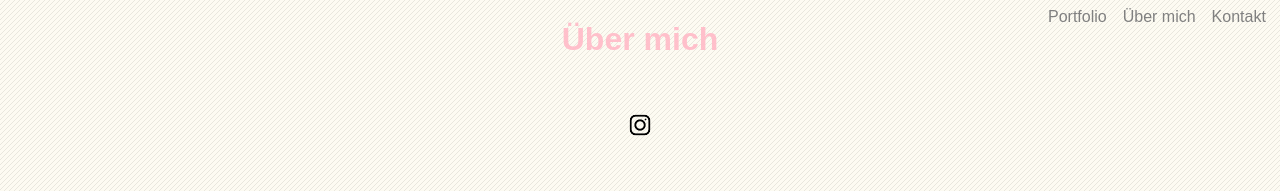
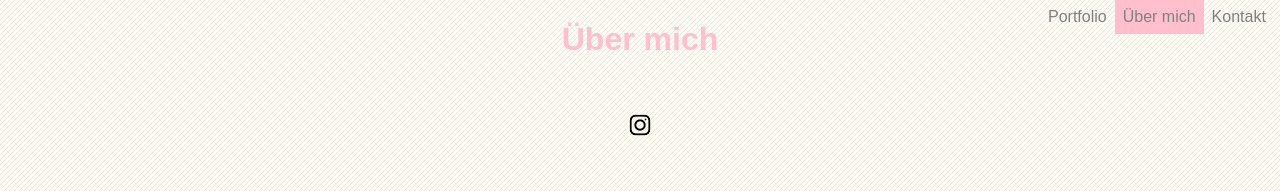
Before and after one commit to ninafranczewski/GIS-SoSe-2021, a plain HTML site: page Praktikumsaufgaben/Aufgabe1.3/Uebermich.html in a window 1280 px wide. Shown: the top 191 px of the page. Drawn offline with Linux system fonts and the light colour scheme.

Commit message:
navigation

```diff
--- a/Praktikumsaufgaben/Aufgabe1.3/Uebermich.html
+++ b/Praktikumsaufgaben/Aufgabe1.3/Uebermich.html
@@ -8,7 +8,7 @@
 <link rel="stylesheet" href="style.css">
 </head>
 
-<body id="seite2">
+<body>
 
 <header>
 
@@ -16,7 +16,7 @@
 
 <div id="navigation">
     <a href="Portfolio.html">Portfolio</a>
-    <a href="Uebermich.html">Über mich</a>
+    <a class="active" href="Uebermich.html">Über mich</a>
     <a href="Kontakt.html">Kontakt</a>
 </div>
 <div class="imageHold">
--- a/Praktikumsaufgaben/Aufgabe1.3/style.css
+++ b/Praktikumsaufgaben/Aufgabe1.3/style.css
@@ -61,3 +61,7 @@ input {
 #h5 {
     color: pink;
 }
+.active {
+    background-color: pink;
+    color: white;
+}
```
Also changed, not shown: Praktikumsaufgaben/Aufgabe1.3/Kontakt.html (+2 -2 lines), Praktikumsaufgaben/Aufgabe1.3/Portfolio.html (+2 -2 lines).
